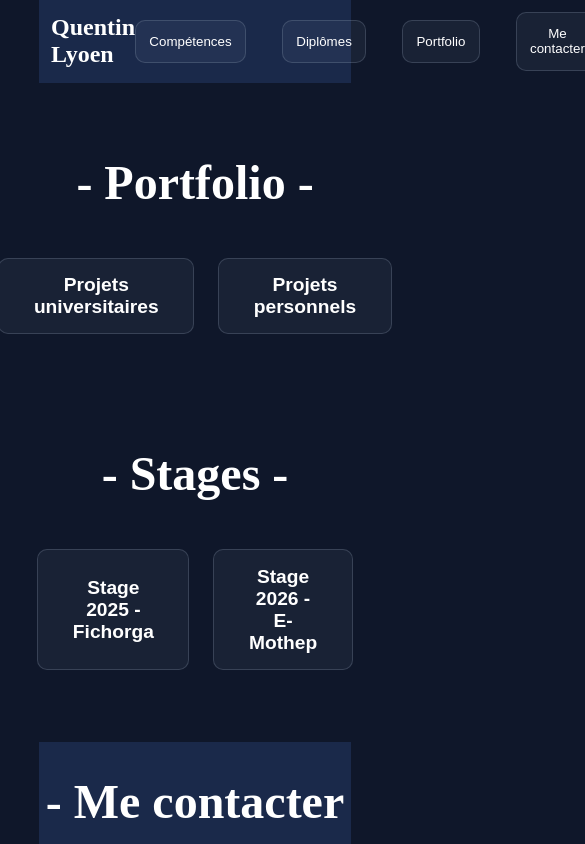
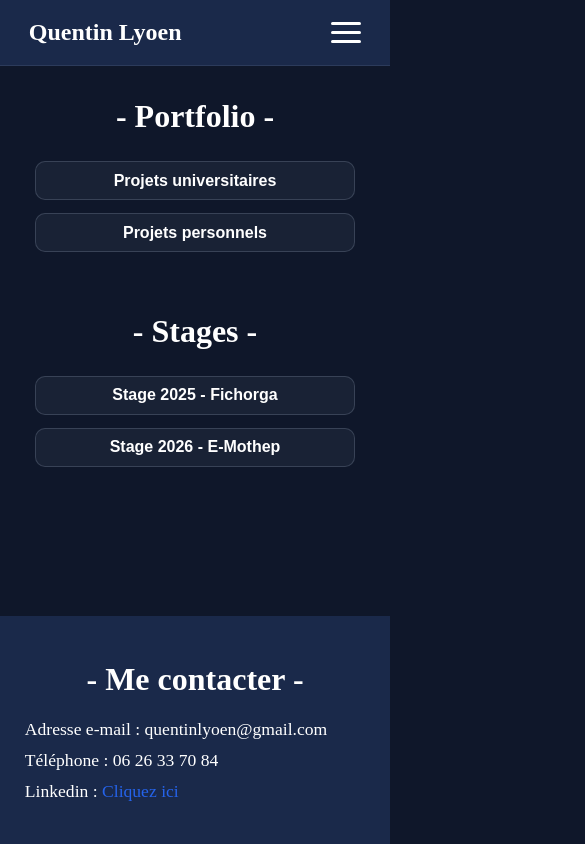
Before and after one commit to Quentin-Lyoen/quentin-lyoen, an Angular app: page /portfolio in a window 390 px wide. Shown: the top 844 px of the page, 585 px wide, since content can reach past the window. Built offline with nearby package versions, Linux system fonts and the light colour scheme.

Commit message:
feat: responsive

```diff
--- a/src/app/app.component.scss
+++ b/src/app/app.component.scss
@@ -78,6 +78,20 @@
             }
         }
     }
+
+    @media (max-width: 768px) {
+        padding: 2rem 1.5rem 1.5rem 1.5rem;
+
+        ::ng-deep app-footer {
+            h1 {
+                font-size: 1.8em;
+            }
+            ul {
+                font-size: 1.1em;
+                gap: 10px;
+            }
+        }
+    }
 }
 
 .close-btn {
--- a/src/app/components/footer/footer.component.scss
+++ b/src/app/components/footer/footer.component.scss
@@ -3,11 +3,24 @@
     width: 80%;
     background-color: #1a294a;
     margin-top: auto;
+
+    @media (max-width: 1024px) {
+        width: 90%;
+    }
+
+    @media (max-width: 768px) {
+        width: 100%;
+        padding: 1.5em 1em;
+    }
 }
 
 h1 {
     text-align: center;
     font-size: 3em;
+
+    @media (max-width: 768px) {
+        font-size: 2em;
+    }
 }
 
 ul {
@@ -16,6 +29,11 @@ ul {
     padding: 0;
     font-weight: 200;
     padding-left: 1em;
+
+    @media (max-width: 768px) {
+        font-size: 1.1em;
+        padding-left: 0.5em;
+    }
 
     a {
         color: #2563eb;
@@ -28,5 +46,6 @@ ul {
 
     li {
         margin-bottom: 10px;
+        word-break: break-word;
     }
 }
--- a/src/app/components/navigation-bar/navigation-bar.component.html
+++ b/src/app/components/navigation-bar/navigation-bar.component.html
@@ -1,8 +1,15 @@
-<a routerLink="">Quentin Lyoen</a>
-<div>
-    <button routerLink="skills">Compétences</button>
-    <button routerLink="degree">Diplômes</button>
-    <button routerLink="portfolio">Portfolio</button>
-    <button (click)="contactClick.emit()">Me contacter</button>
+<a routerLink="" (click)="closeMenu()">Quentin Lyoen</a>
+
+<button class="hamburger-menu" (click)="toggleMenu()" [class.active]="isMenuOpen" aria-label="Menu de navigation">
+    <span></span>
+    <span></span>
+    <span></span>
+</button>
+
+<div [class.active]="isMenuOpen">
+    <button routerLink="skills" (click)="closeMenu()">Compétences</button>
+    <button routerLink="degree" (click)="closeMenu()">Diplômes</button>
+    <button routerLink="portfolio" (click)="closeMenu()">Portfolio</button>
+    <button (click)="contactClick.emit(); closeMenu()">Me contacter</button>
     <button class="cv" (click)="openCV()">CV</button>
 </div>
--- a/src/app/components/navigation-bar/navigation-bar.component.scss
+++ b/src/app/components/navigation-bar/navigation-bar.component.scss
@@ -3,12 +3,23 @@
     justify-content: space-between;
     align-items: center;
     background-color: #1a294a;
-    padding: 0.5em;
+    padding: 0.5em 1em;
     font-size: 1.5em;
     width: 80%;
     font-weight: 700;
     position: sticky;
     top: 0;
+    z-index: 100;
+    border-bottom: 1px solid rgba(148, 163, 184, 0.15);
+
+    @media (max-width: 1024px) {
+        width: 90%;
+    }
+
+    @media (max-width: 768px) {
+        width: 100%;
+        padding: 0.8em 1.2em;
+    }
 }
 
 a {
@@ -18,7 +29,44 @@ a {
 }
 
 a:focus, a:hover {
-    color: #2156c6;
+    color: #3b82f6;
+}
+
+.hamburger-menu {
+    display: none;
+    flex-direction: column;
+    justify-content: space-between;
+    width: 30px;
+    height: 21px;
+    background: transparent;
+    border: none;
+    cursor: pointer;
+    padding: 0;
+    z-index: 101;
+
+    span {
+        width: 100%;
+        height: 3px;
+        background-color: white;
+        border-radius: 3px;
+        transition: all 0.3s ease;
+    }
+
+    &.active {
+        span:nth-child(1) {
+            transform: translateY(9px) rotate(45deg);
+        }
+        span:nth-child(2) {
+            opacity: 0;
+        }
+        span:nth-child(3) {
+            transform: translateY(-9px) rotate(-45deg);
+        }
+    }
+
+    @media (max-width: 768px) {
+        display: flex;
+    }
 }
 
 div {
@@ -29,16 +77,19 @@ div {
 
     button {
         color: white;
-        background-color: rgba(148,163,184,.08);
-        border: 1px solid rgba(148,163,184,.25);
+        background-color: rgba(148, 163, 184, 0.08);
+        border: 1px solid rgba(148, 163, 184, 0.25);
         border-radius: 10px;
-        padding: 1em;
+        padding: 0.7em 1.2em;
         cursor: pointer;
+        font-weight: 700;
+        font-size: 0.85em;
+        transition: all 0.2s ease;
     }
 
     button:hover, button:focus {
-        background: rgba(148,163,184,.18);
-        border-color: rgba(148,163,184,.4);
+        background: rgba(148, 163, 184, 0.18);
+        border-color: rgba(148, 163, 184, 0.4);
     }
 
     .cv {
@@ -51,4 +102,43 @@ div {
         background: #1d4ed8; /* blue-700 */
         border-color: transparent;
     }
+
+    @media (max-width: 768px) {
+        display: none;
+        position: absolute;
+        top: 100%;
+        left: 0;
+        right: 0;
+        flex-direction: column;
+        background-color: rgba(26, 41, 74, 0.98);
+        backdrop-filter: blur(12px);
+        padding: 2em 1em;
+        gap: 1.2em;
+        border-bottom: 1px solid rgba(148, 163, 184, 0.2);
+        animation: slideDown 0.3s ease forwards;
+        box-shadow: 0 10px 15px -3px rgba(0, 0, 0, 0.3);
+
+        &.active {
+            display: flex;
+        }
+
+        button {
+            width: 100%;
+            max-width: 300px;
+            padding: 1.1em;
+            font-size: 1em;
+            text-align: center;
+        }
+    }
 }
+
+@keyframes slideDown {
+    from {
+        opacity: 0;
+        transform: translateY(-10px);
+    }
+    to {
+        opacity: 1;
+        transform: translateY(0);
+    }
+}
--- a/src/app/components/navigation-bar/navigation-bar.component.ts
+++ b/src/app/components/navigation-bar/navigation-bar.component.ts
@@ -10,7 +10,18 @@ import { RouterLink } from "@angular/router";
 export class NavigationBarComponent {
     @Output() public contactClick = new EventEmitter<void>();
 
+    public isMenuOpen = false;
+
+    public toggleMenu(): void {
+        this.isMenuOpen = !this.isMenuOpen;
+    }
+
+    public closeMenu(): void {
+        this.isMenuOpen = false;
+    }
+
     public openCV(): void {
+        this.isMenuOpen = false;
         window.open('https://drive.google.com/drive/folders/1PDGnXR3ES0e_Zm8LQcidAw9oCWyOr2hK?usp=sharing', '_blank');
     }
 }
--- a/src/app/pages/degree/degree.component.scss
+++ b/src/app/pages/degree/degree.component.scss
@@ -5,9 +5,24 @@
     align-items: center;
     margin-bottom: 2em;
 
+    @media (max-width: 1024px) {
+        width: 90%;
+    }
+
+    @media (max-width: 768px) {
+        width: 100%;
+        padding: 0 1em;
+    }
+
     h1 {
         color: white;
         font-size: 3em;
+        text-align: center;
+
+        @media (max-width: 768px) {
+            font-size: 2em;
+            margin-top: 1em;
+        }
     }
 
     >div {
@@ -15,6 +30,11 @@
         display: flex;
         justify-content: space-between;
         gap: 1em;
+
+        @media (max-width: 768px) {
+            flex-direction: column;
+            gap: 1.5em;
+        }
 
         >div {
             width: 100%;
--- a/src/app/pages/experience/experience.component.scss
+++ b/src/app/pages/experience/experience.component.scss
@@ -5,20 +5,41 @@
     align-items: center;
     margin-bottom: 2em;
 
+    @media (max-width: 1024px) {
+        width: 90%;
+    }
+
+    @media (max-width: 768px) {
+        width: 100%;
+        padding: 0 1em;
+    }
+
     h1 {
         color: white;
         font-size: 3em;
         text-align: center;
         margin-top: 1.5em;
         margin-bottom: 1em;
+
+        @media (max-width: 768px) {
+            font-size: 2em;
+            margin-top: 1em;
+            margin-bottom: 0.8em;
+        }
     }
 
     > div {
         width: 100%;
         display: flex;
         justify-content: center;
+        flex-wrap: wrap;
         gap: 1.5em;
         margin-bottom: 2.5em;
+
+        @media (max-width: 768px) {
+            gap: 0.8em;
+            margin-bottom: 1.8em;
+        }
 
         button {
             color: white;
@@ -30,6 +51,14 @@
             font-weight: 600;
             cursor: pointer;
             transition: all 0.3s ease;
+
+            @media (max-width: 768px) {
+                padding: 0.6em 1.2em;
+                font-size: 1em;
+                width: 100%;
+                max-width: 320px;
+                text-align: center;
+            }
 
             &:hover, &:focus {
                 background: rgba(148, 163, 184, 0.18);
--- a/src/app/pages/experience/pages/experience-card/experience-card.component.scss
+++ b/src/app/pages/experience/pages/experience-card/experience-card.component.scss
@@ -18,6 +18,11 @@
     color: white;
     transition: all 0.3s ease;
 
+    @media (max-width: 768px) {
+        padding: 1.2em;
+        gap: 1em;
+    }
+
     &:hover {
         transform: translateY(-4px);
         border-color: rgba(56, 189, 248, 0.4);
@@ -33,6 +38,10 @@
         width: 100%;
         padding-bottom: 0.5em;
         border-bottom: 1px solid rgba(148, 163, 184, 0.15);
+
+        @media (max-width: 768px) {
+            font-size: 1.5em;
+        }
     }
 
     .card-main {
--- a/src/app/pages/home/home.component.scss
+++ b/src/app/pages/home/home.component.scss
@@ -6,11 +6,26 @@
     align-items: center;
     justify-content: center;
     margin-bottom: 2em;
+
+    @media (max-width: 1024px) {
+        width: 90%;
+    }
+
+    @media (max-width: 768px) {
+        width: 100%;
+        padding: 0 1em;
+    }
 }
 
 h1 {
     font-weight: bold;
     font-size: 3em;
+    text-align: center;
+
+    @media (max-width: 768px) {
+        font-size: 2em;
+        margin-top: 1em;
+    }
 }
 
 section {
@@ -20,6 +35,11 @@ section {
     font-size: 1.1em;
     line-height: 1.6;
     background-color: #111827;
+
+    @media (max-width: 768px) {
+        padding: 1.2em;
+        font-size: 1em;
+    }
 }
 
 a {
@@ -28,9 +48,12 @@ a {
     border: 1px solid rgba(148,163,184,.25);
     border-radius: 20px;
     margin-top: 10px;
+    padding: 0 1em;
+    transition: all 0.2s ease;
 }
 
 a:hover {
     font-weight: bold;
-    border-color: black;
+    border-color: #3b82f6;
+    background-color: rgba(59, 130, 246, 0.05);
 }
--- a/src/app/pages/skills/skills.component.scss
+++ b/src/app/pages/skills/skills.component.scss
@@ -5,9 +5,24 @@
     align-items: center;
     margin-bottom: 2em;
 
+    @media (max-width: 1024px) {
+        width: 90%;
+    }
+
+    @media (max-width: 768px) {
+        width: 100%;
+        padding: 0 1em;
+    }
+
     h1 {
         color: white;
         font-size: 3em;
+        text-align: center;
+
+        @media (max-width: 768px) {
+            font-size: 2em;
+            margin-top: 1em;
+        }
     }
 
     >div {
@@ -15,6 +30,11 @@
         display: flex;
         justify-content: space-between;
         gap: 1em;
+
+        @media (max-width: 768px) {
+            flex-direction: column;
+            gap: 1.5em;
+        }
 
         >div {
             width: 100%;
```
